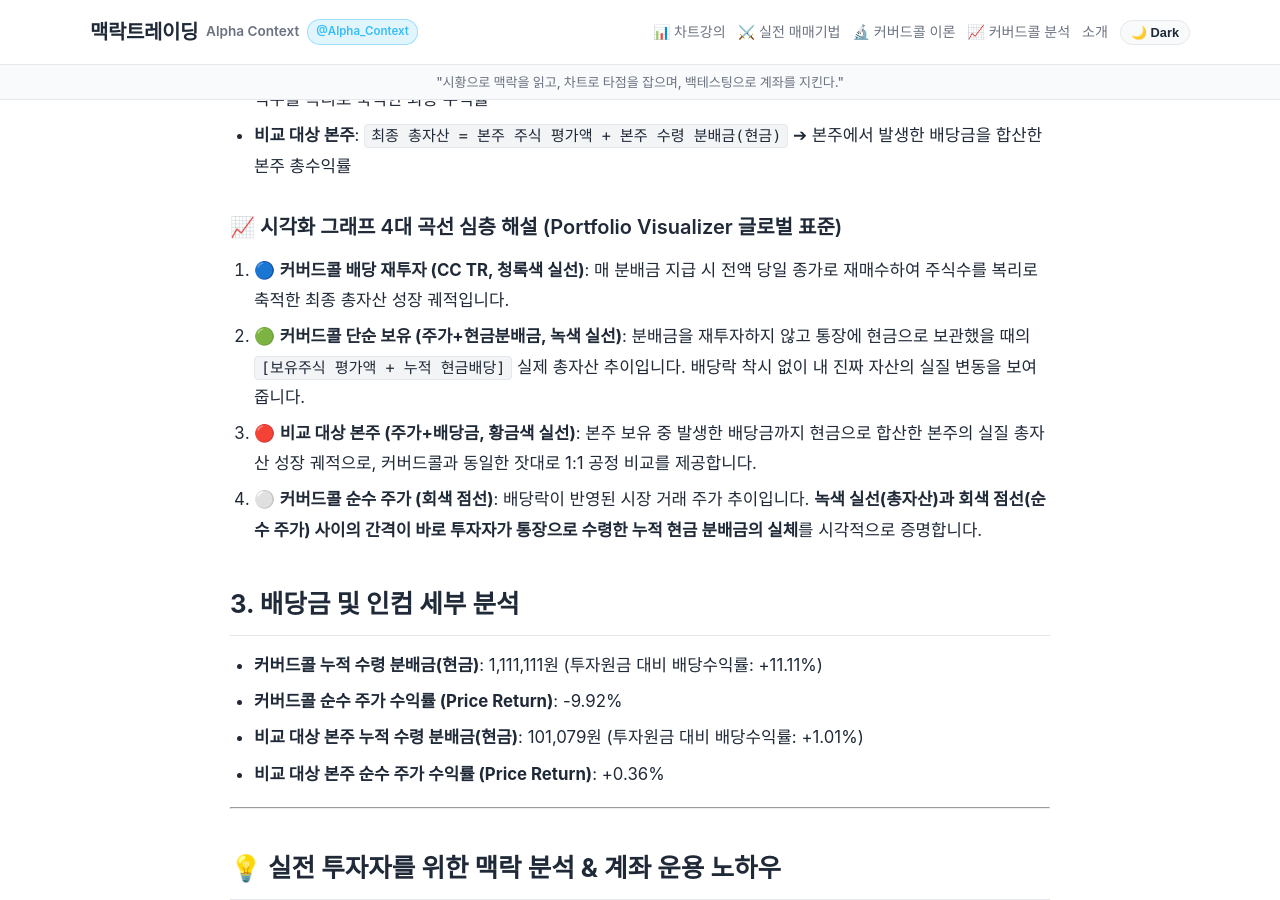
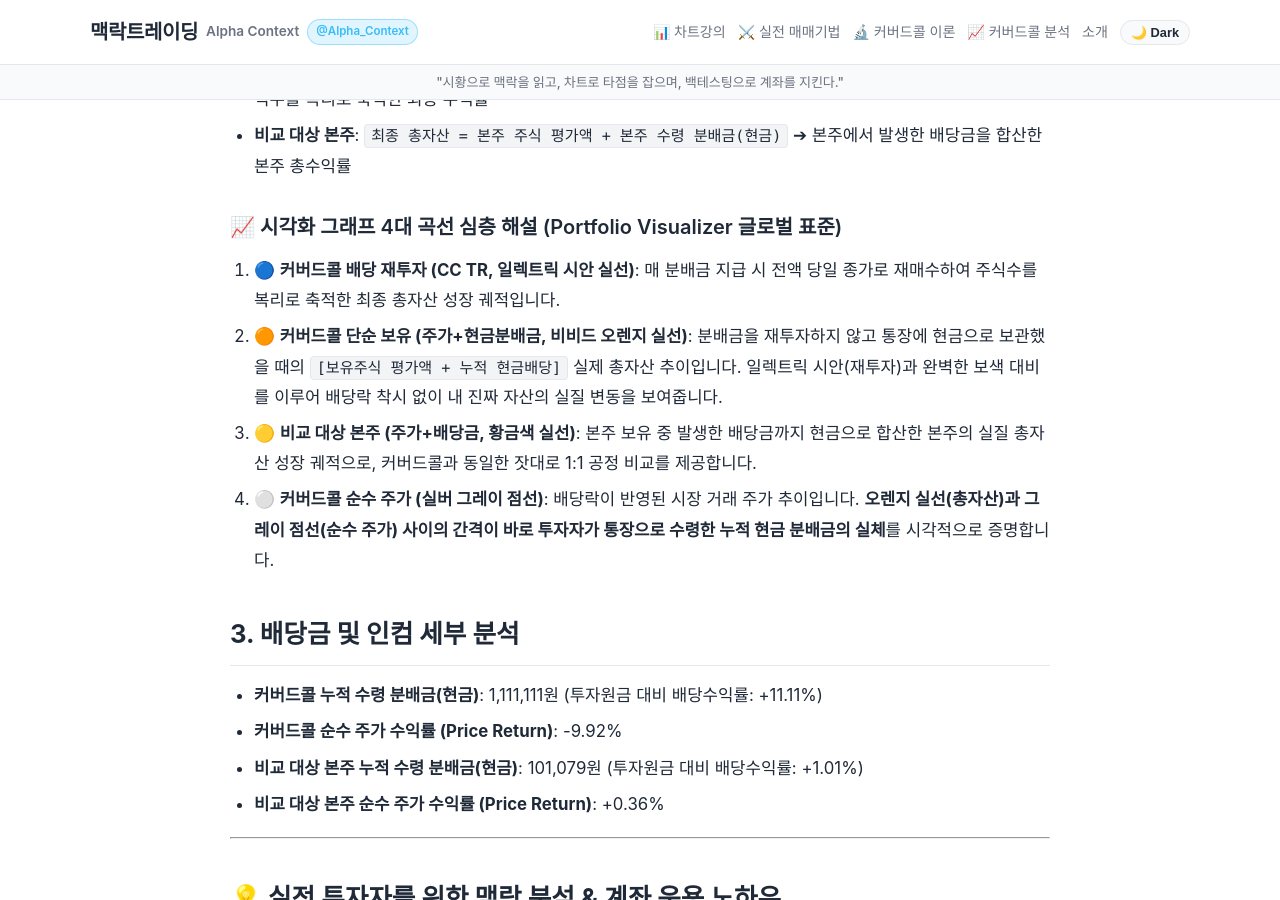
Before and after one commit to ideaspot360/stock, a Jekyll site: the page built from _posts/2026-11-14-482730-covered-call-backtest.md, in a window 1280 px wide and 900 px high, scrolled down 1914 px. Built offline with Jekyll 4.4.1, drawn with Linux system fonts in a browser that asks for light colours.

Commit message:
feat(blog): publish daily covered call review [2026-11-14] - Day 1 (미국대표지수, 3 ETFs: 486290, 494300, 482730)

```diff
--- a/_posts/2026-11-14-482730-covered-call-backtest.md
+++ b/_posts/2026-11-14-482730-covered-call-backtest.md
@@ -41,10 +41,10 @@ excerpt: 'TIGER 미국S&P500타겟데일리커버드콜의 1년 실측 종합수
 - **비교 대상 본주**: `최종 총자산 = 본주 주식 평가액 + 본주 수령 분배금(현금)` ➔ 본주에서 발생한 배당금을 합산한 본주 총수익률
 
 ### 📈 시각화 그래프 4대 곡선 심층 해설 (Portfolio Visualizer 글로벌 표준)
-1. 🔵 **커버드콜 배당 재투자 (CC TR, 청록색 실선)**: 매 분배금 지급 시 전액 당일 종가로 재매수하여 주식수를 복리로 축적한 최종 총자산 성장 궤적입니다.
-2. 🟢 **커버드콜 단순 보유 (주가+현금분배금, 녹색 실선)**: 분배금을 재투자하지 않고 통장에 현금으로 보관했을 때의 `[보유주식 평가액 + 누적 현금배당]` 실제 총자산 추이입니다. 배당락 착시 없이 내 진짜 자산의 실질 변동을 보여줍니다.
-3. 🔴 **비교 대상 본주 (주가+배당금, 황금색 실선)**: 본주 보유 중 발생한 배당금까지 현금으로 합산한 본주의 실질 총자산 성장 궤적으로, 커버드콜과 동일한 잣대로 1:1 공정 비교를 제공합니다.
-4. ⚪ **커버드콜 순수 주가 (회색 점선)**: 배당락이 반영된 시장 거래 주가 추이입니다. **녹색 실선(총자산)과 회색 점선(순수 주가) 사이의 간격이 바로 투자자가 통장으로 수령한 누적 현금 분배금의 실체**를 시각적으로 증명합니다.
+1. 🔵 **커버드콜 배당 재투자 (CC TR, 일렉트릭 시안 실선)**: 매 분배금 지급 시 전액 당일 종가로 재매수하여 주식수를 복리로 축적한 최종 총자산 성장 궤적입니다.
+2. 🟠 **커버드콜 단순 보유 (주가+현금분배금, 비비드 오렌지 실선)**: 분배금을 재투자하지 않고 통장에 현금으로 보관했을 때의 `[보유주식 평가액 + 누적 현금배당]` 실제 총자산 추이입니다. 일렉트릭 시안(재투자)과 완벽한 보색 대비를 이루어 배당락 착시 없이 내 진짜 자산의 실질 변동을 보여줍니다.
+3. 🟡 **비교 대상 본주 (주가+배당금, 황금색 실선)**: 본주 보유 중 발생한 배당금까지 현금으로 합산한 본주의 실질 총자산 성장 궤적으로, 커버드콜과 동일한 잣대로 1:1 공정 비교를 제공합니다.
+4. ⚪ **커버드콜 순수 주가 (실버 그레이 점선)**: 배당락이 반영된 시장 거래 주가 추이입니다. **오렌지 실선(총자산)과 그레이 점선(순수 주가) 사이의 간격이 바로 투자자가 통장으로 수령한 누적 현금 분배금의 실체**를 시각적으로 증명합니다.
 
 ## 3. 배당금 및 인컴 세부 분석
 - **커버드콜 누적 수령 분배금(현금)**: 1,111,111원 (투자원금 대비 배당수익률: +11.11%)
```
Also changed, not shown: _posts/2026-11-14-486290-covered-call-backtest.md (+4 -4 lines), _posts/2026-11-14-494300-covered-call-backtest.md (+4 -4 lines).
